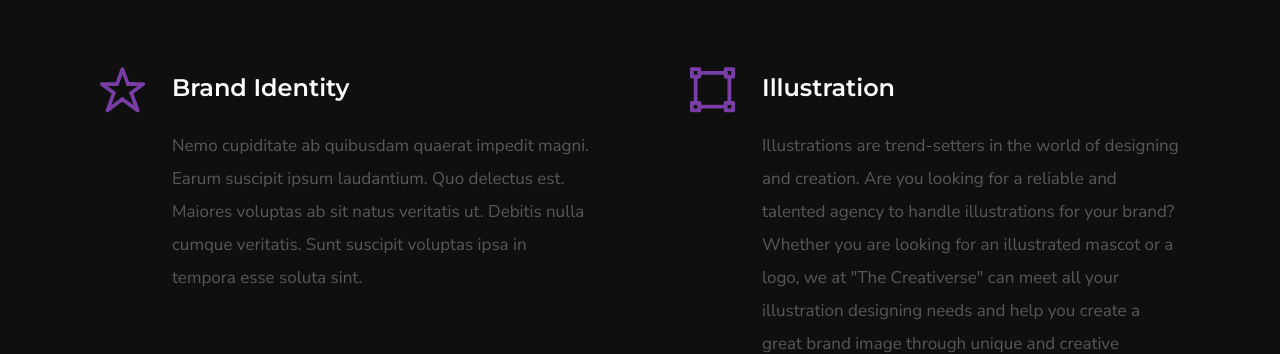
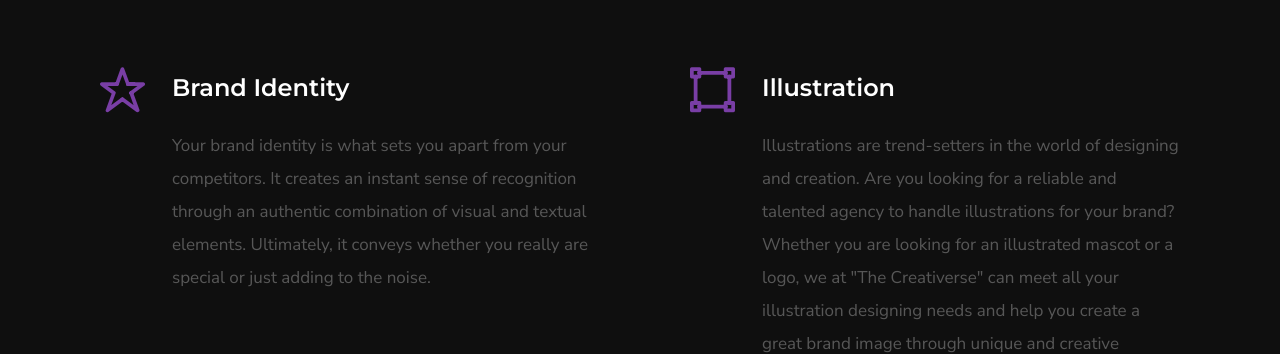
Before and after one commit to KarandeepSinghCoder/-The_creativerse, a plain HTML site: page index.html in a window 1280 px wide. Shown: the part 2680-3034 px from the top of the page. Drawn offline with Linux system fonts and the light colour scheme; files whose address does not match are found by name.

Commit message:
brand identity

```diff
--- a/index.html
+++ b/index.html
@@ -263,9 +263,7 @@
                 </div>
                 <div class="item-service__text">
                     <h3 class="item-title">Brand Identity</h3>
-                    <p>Nemo cupiditate ab quibusdam quaerat impedit magni. Earum suscipit ipsum laudantium.
-                    Quo delectus est. Maiores voluptas ab sit natus veritatis ut. Debitis nulla cumque veritatis.
-                    Sunt suscipit voluptas ipsa in tempora esse soluta sint.
+                    <p>Your brand identity is what sets you apart from your competitors. It creates an instant sense of recognition through an authentic combination of visual and textual elements. Ultimately, it conveys whether you really are special or just adding to the noise.
                     </p>
                 </div>
             </div>
```
